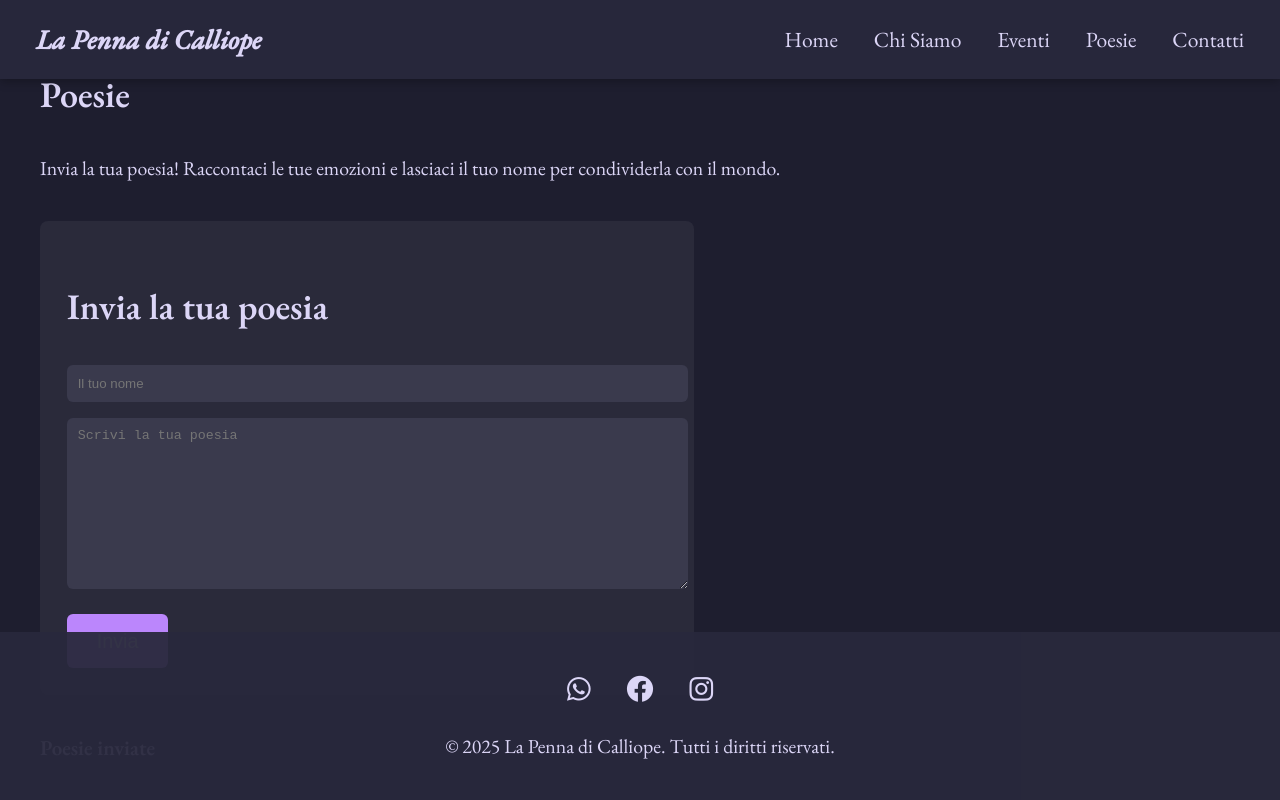
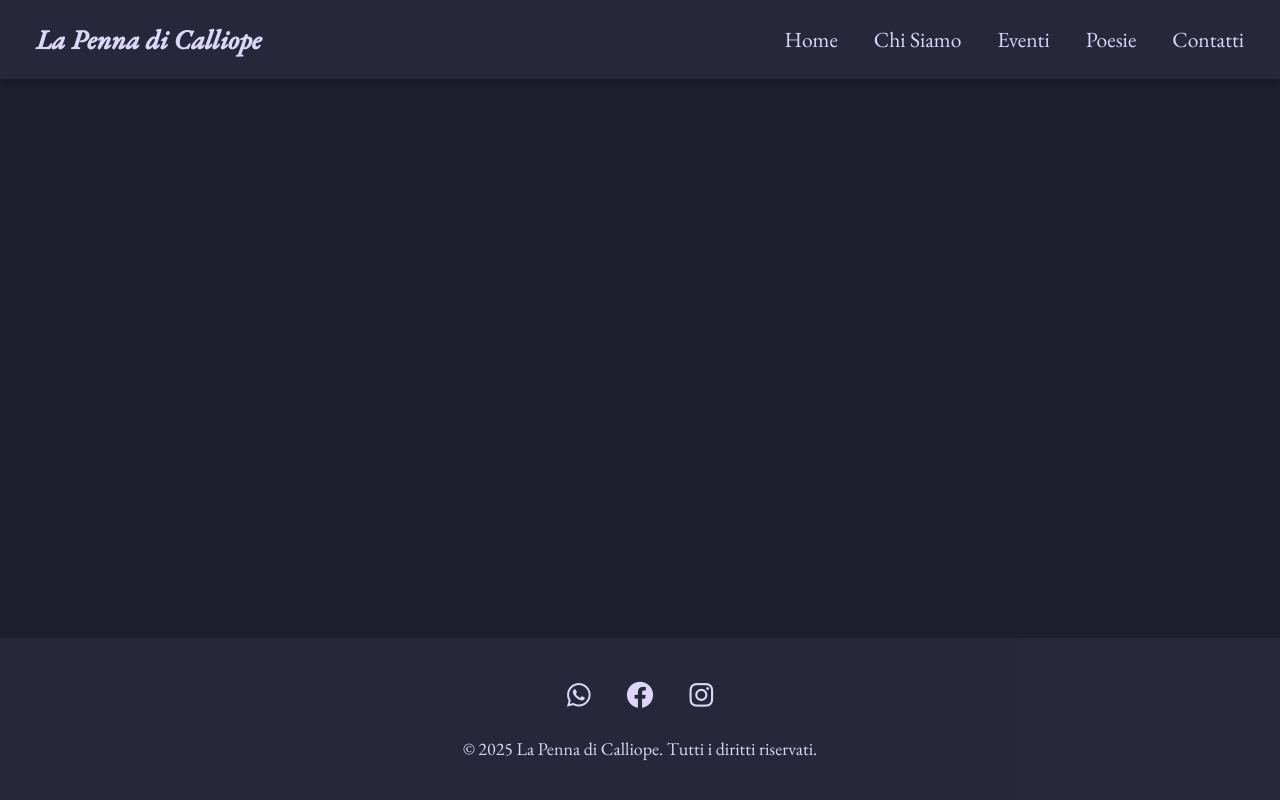
Before and after one commit to chiaramgl/lapennadicalliopeweb, a website: page index.html in a window 1280 px wide. Drawn offline with nearby package versions, Linux system fonts and the light colour scheme.

Commit message:
Update index.html

```diff
--- a/index.html
+++ b/index.html
@@ -3,14 +3,13 @@
 <head>
     <meta charset="UTF-8">
     <meta name="viewport" content="width=device-width, initial-scale=1.0">
-    <meta name="description" content="Pagina di contatti di La Penna di Calliope">
-    <meta name="keywords" content="contatti, La Penna di Calliope, collaborazioni, proposte, idee">
+    <meta name="description" content="Homepage di La Penna di Calliope">
+    <meta name="keywords" content="homepage, La Penna di Calliope">
     <meta name="author" content="La Penna di Calliope">
-    <title>Poesie - La Penna di Calliope</title>
+    <title>Home - La Penna di Calliope</title>
     <link rel="stylesheet" href="https://cdnjs.cloudflare.com/ajax/libs/font-awesome/6.0.0/css/all.min.css">
     <style>
         @import url('https://fonts.googleapis.com/css2?family=EB+Garamond:ital,wght@0,400;0,500;0,600;1,400;1,500&display=swap');
-
         body {
             margin: 0;
             font-family: 'EB Garamond', serif;
@@ -18,9 +17,8 @@
             background-color: #1e1e2f;
             line-height: 1.6;
             font-size: 18px;
-            padding-bottom: 140px; /* Aggiungi spazio per il footer */
+            padding-bottom: 140px;
         }
-
         header {
             position: fixed;
             top: 0;
@@ -34,7 +32,6 @@
             background-color: rgba(41, 41, 61, 0.95);
             box-shadow: 0 2px 10px rgba(0,0,0,0.3);
         }
-
         .site-title {
             font-family: 'EB Garamond', serif;
             font-style: italic;
@@ -42,17 +39,14 @@
             color: #dcd6f7;
             margin: 0;
         }
-
         .site-title a {
             text-decoration: none;
             color: inherit;
         }
-
         nav {
             display: flex;
             align-items: center;
         }
-
         .nav-desktop {
             list-style: none;
             margin: 0;
@@ -60,23 +54,18 @@
             display: flex;
             gap: 2em;
         }
-
         .nav-desktop li {
             display: inline;
         }
-
         nav a {
             text-decoration: none;
             color: #dcd6f7;
             font-size: 1.2em;
             transition: color 0.3s ease;
         }
-
         nav a:hover {
             color: #bb86fc;
         }
-
-        /* Stile mobile */
         .nav-mobile {
             display: none;
             flex-direction: column;
@@ -90,20 +79,17 @@
             padding: 1em;
             box-shadow: 0 2px 10px rgba(0, 0, 0, 0.3);
         }
-
         .hamburger {
             display: none;
             cursor: pointer;
             flex-direction: column;
             gap: 5px;
         }
-
         .hamburger div {
             width: 25px;
             height: 3px;
             background-color: #dcd6f7;
         }
-
         footer {
             position: fixed;
             bottom: 0;
@@ -113,139 +99,49 @@
             padding: 1em 2em;
             text-align: center;
         }
-
         .social-links {
             display: flex;
             justify-content: center;
-            gap: 2em; /* Aumenta lo spazio tra le icone */
+            gap: 2em;
             margin-top: 1em;
         }
-
         .social-links a {
             color: #dcd6f7;
             font-size: 1.5em;
             transition: color 0.3s ease;
         }
-
         .social-links a:hover {
             color: #bb86fc;
         }
-
-        .content-section {
-            max-width: 1200px;
-            margin: 0 auto;
-            padding: 2em;
-            padding-bottom: 120px; /* Spazio per il footer */
-        }
-
-        h2 {
-            color: #dcd6f7;
-            font-size: 2em;
-        }
-
-        p {
-            color: #dcd6f7;
-            font-size: 1.1em;
-            line-height: 1.6;
-        }
-
-        .contact-form {
-            background-color: #2a2a3a;
-            border-radius: 8px;
-            padding: 1.5em;
-            max-width: 600px;
-            margin: 2em 0;
-            width: 100%;
-        }
-
-        .contact-form input, .contact-form textarea {
-            width: 100%;
-            padding: 0.8em;
-            margin-bottom: 1.2em;
-            background-color: #3a3a4d;
-            color: #dcd6f7;
-            border: none;
-            border-radius: 6px;
-        }
-
-        .contact-form textarea {
-            min-height: 150px;
-        }
-
-        .contact-form button {
-            padding: 0.8em 1.5em;
-            background-color: #bb86fc;
-            border: none;
-            color: #fff;
-            font-size: 1.1em;
-            border-radius: 6px;
-            cursor: pointer;
-        }
-
-        .contact-form button:hover {
-            background-color: #9b57e4;
-        }
-
-        /* Media Queries per dispositivi mobili */
         @media (max-width: 768px) {
             .site-title {
                 font-size: 1.3em;
             }
-
             .nav-desktop {
                 display: none;
             }
-
             .hamburger {
                 display: flex;
             }
-
             .nav-mobile.active {
                 display: flex;
             }
-
             .social-links {
                 flex-direction: row;
                 justify-content: center;
-                gap: 2em; /* Aumentato lo spazio tra le icone */
-            }
-
-            .content-section {
-                padding: 1.5em;
-            }
-
-            .contact-form {
-                padding: 1.2em;
-                width: 100%;
-                margin: 1em 0;
+                gap: 2em;
             }
         }
-
         @media (max-width: 480px) {
             body {
                 font-size: 16px;
             }
-
             .site-title {
                 font-size: 1.2em;
             }
-
             nav a {
                 font-size: 1.2em;
             }
-
-            .contact-form input, .contact-form textarea {
-                padding: 1em;
-            }
-
-            .contact-form button {
-                padding: 1em 2em;
-            }
-        }
-
-        /* Aggiungere spazio alla parte superiore per il footer */
-        .content-section {
-            padding-bottom: 160px; /* Aggiungi abbastanza spazio per non sovrapporsi al footer */
         }
     </style>
 </head>
@@ -274,26 +170,6 @@
             <div></div>
         </div>
     </header>
-
-    <main>
-        <section class="content-section" id="poesie">
-            <h2>Poesie</h2>
-            <p>Invia la tua poesia! Raccontaci le tue emozioni e lasciaci il tuo nome per condividerla con il mondo.</p>
-            <div class="contact-form">
-                <h2>Invia la tua poesia</h2>
-                <form action="submit_poesia_backend.php" method="post">
-                    <input type="text" name="nome" placeholder="Il tuo nome" required>
-                    <textarea name="poesia" placeholder="Scrivi la tua poesia" required></textarea>
-                    <button type="submit">Invia</button>
-                </form>
-            </div>
-            <h3>Poesie inviate</h3>
-            <div id="poesie-list">
-                <!-- Qui verranno caricate le poesie inviate dal backend -->
-            </div>
-        </section>
-    </main>
-
     <footer>
         <div class="social-links">
             <a href="https://chat.whatsapp.com/EaWRHGp9gHNJevkrgZn2ca" title="WhatsApp" target="_blank"><i class="fab fa-whatsapp"></i></a>
@@ -302,18 +178,13 @@
         </div>
         <p>&copy; 2025 La Penna di Calliope. Tutti i diritti riservati.</p>
     </footer>
-
     <script>
-        // JavaScript per il menu hamburger
         document.addEventListener('DOMContentLoaded', function() {
             const hamburger = document.getElementById('hamburger');
             const navMobile = document.querySelector('.nav-mobile');
-
             hamburger.addEventListener('click', function() {
                 navMobile.classList.toggle('active');
             });
-
-            // Chiudi il menu quando si clicca su un link
             document.querySelectorAll('.nav-mobile a').forEach(link => {
                 link.addEventListener('click', () => {
                     navMobile.classList.remove('active');
```
